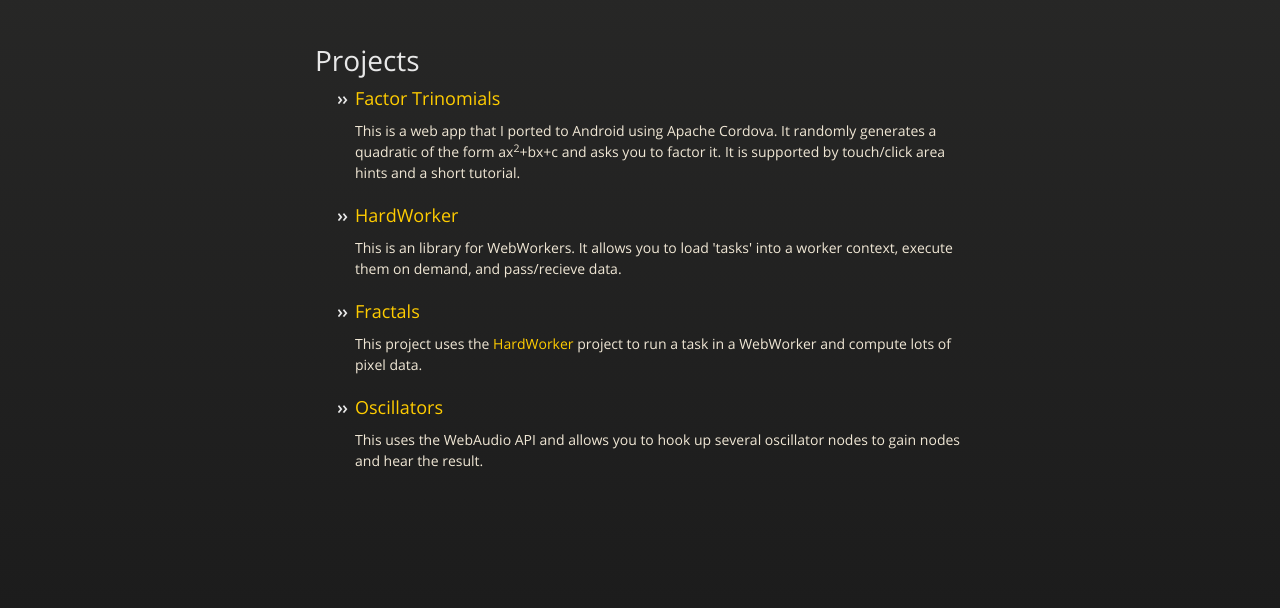
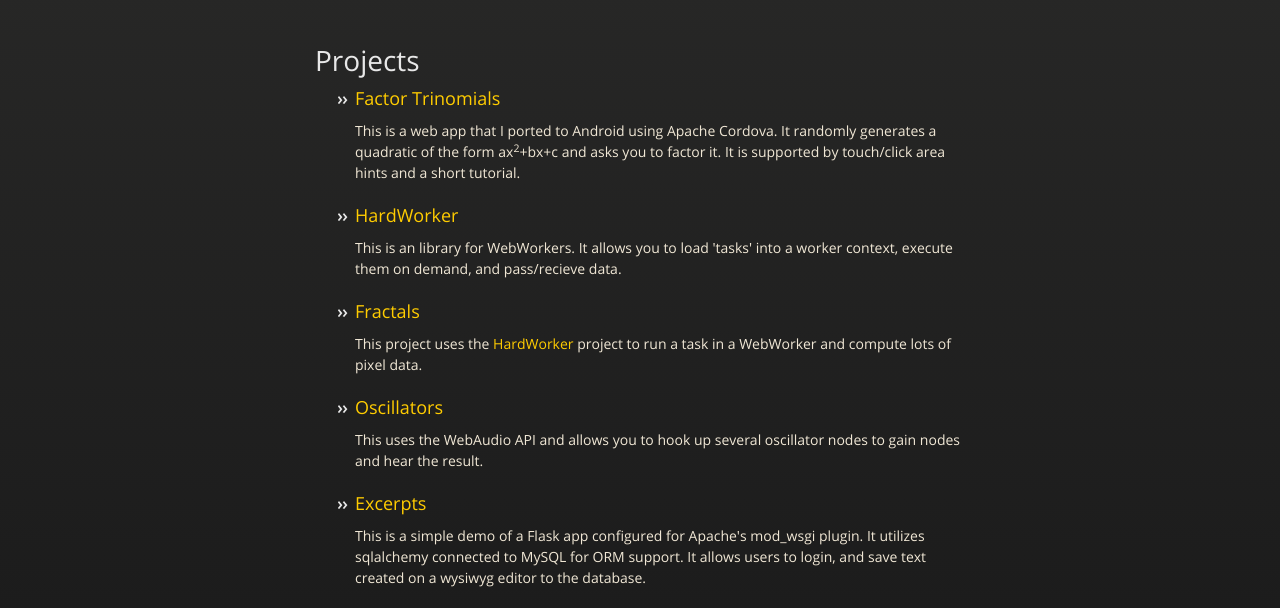
Before and after one commit to aressler38/aressler38.github.io, a plain HTML site: page index.html in a window 1280 px wide. Shown: the part 189-797 px from the top of the page. Drawn offline with nearby package versions, Linux system fonts and the light colour scheme.

Commit message:
adding project

```diff
--- a/index.html
+++ b/index.html
@@ -80,6 +80,18 @@
                 oscillator nodes to gain nodes and hear the result.
                 </p>
             </li>
+            <li>
+                <h3>
+                    <a href="http://aressler38.github.io/Excerpts">
+                    Excerpts
+                    </a>
+                </h3>
+                <p>
+                This is a simple demo of a Flask app configured for Apache's mod_wsgi plugin.
+                It utilizes sqlalchemy connected to MySQL for ORM support. It allows users to login,
+                and save text created on a wysiwyg editor to the database.
+                </p>
+            </li>
         </ul>
 
     </section>
```
